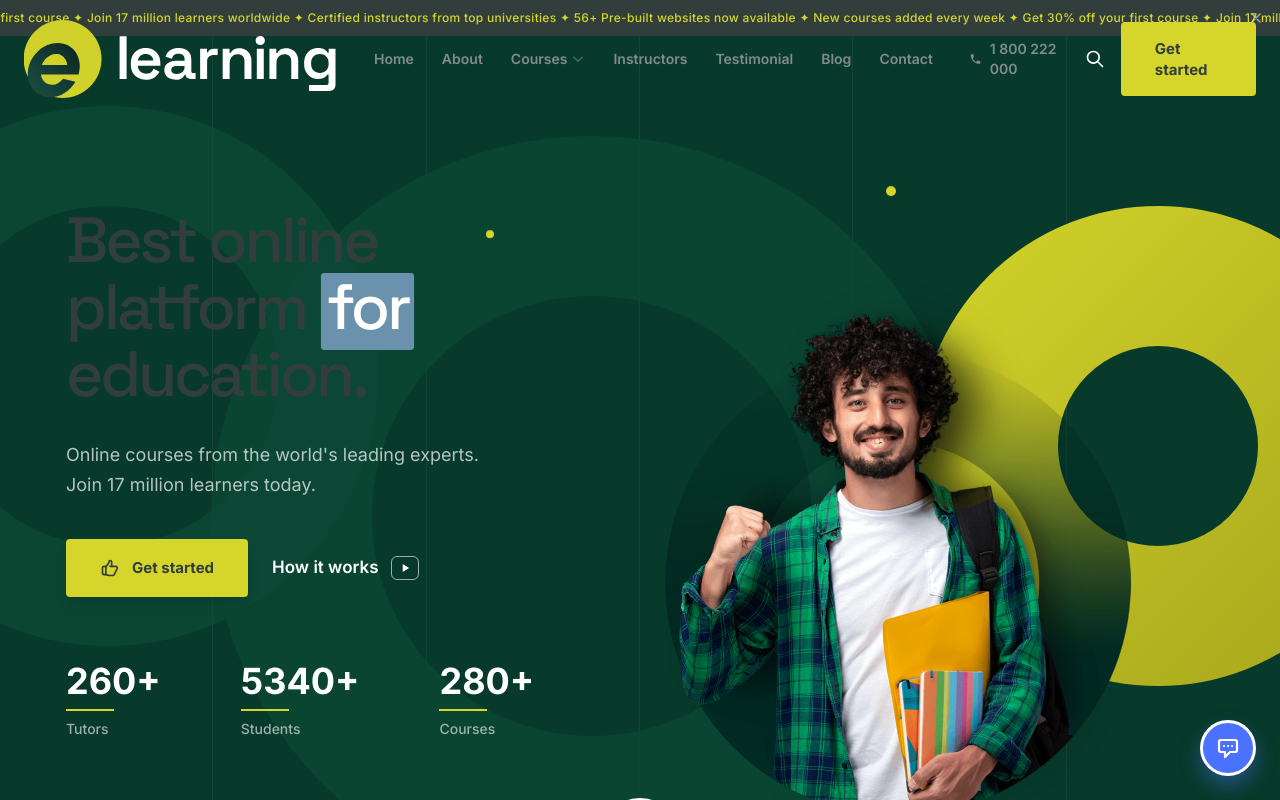
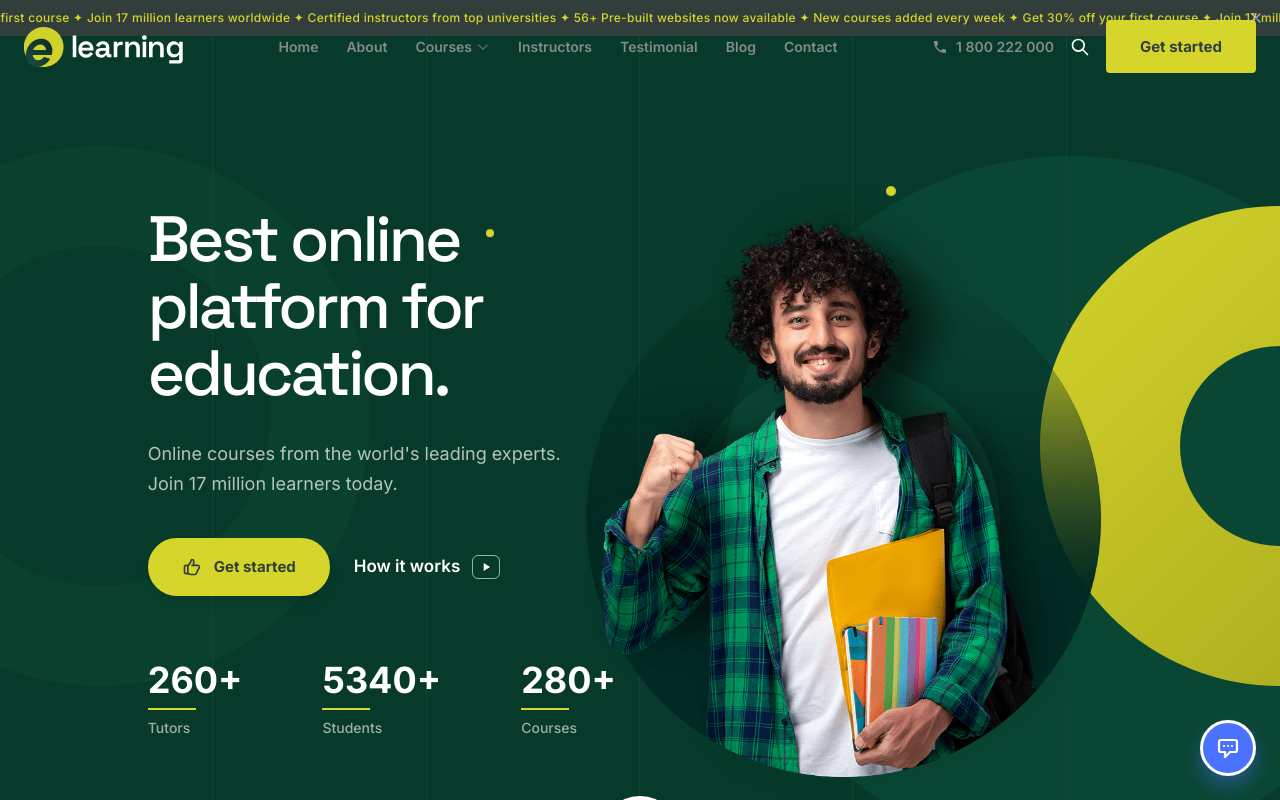
Before and after one commit to Mohit-Sony/polar-academy, a Next.js app: page / in a window 1280 px wide. Shown: the top 800 px of the page. Built offline with nearby package versions, Linux system fonts and the light colour scheme.

Commit message:
feat: add splash screen component and update HeroSection styling and layout

```diff
--- a/app/layout.tsx
+++ b/app/layout.tsx
@@ -28,6 +28,8 @@ export const metadata: Metadata = {
   },
 };
 
+import SplashScreen from "@/components/layout/SplashScreen";
+
 export default function RootLayout({
   children,
 }: Readonly<{
@@ -39,6 +41,7 @@ export default function RootLayout({
       className={`${inter.variable} ${spaceGrotesk.variable}`}
     >
       <body className="min-h-screen flex flex-col antialiased">
+        <SplashScreen />
         {children}
       </body>
     </html>
--- a/components/layout/Navbar.tsx
+++ b/components/layout/Navbar.tsx
@@ -48,10 +48,10 @@ export default function Navbar() {
           <Image
             src={scrolled ? "/images/demo-elearning-logo-black.svg" : "/images/demo-elearning-logo-white.svg"}
             alt="EduLearn"
-            width={140}
-            height={36}
+            width={160}
+            height={44}
             priority
-            className="h-8 w-auto"
+            className="w-[140px] md:w-[160px] h-auto object-contain"
           />
         </Link>
 
@@ -128,7 +128,7 @@ export default function Navbar() {
           {/* CTA */}
           <Link
             href="#courses"
-            className="btn-yellow text-sm"
+            className="btn-yellow text-sm whitespace-nowrap"
           >
             Get started
           </Link>
--- /dev/null
+++ b/components/layout/SplashScreen.tsx
@@ -0,0 +1,52 @@
+"use client";
+
+import { useEffect, useState } from "react";
+import Image from "next/image";
+
+export default function SplashScreen() {
+  const [show, setShow] = useState(true);
+  const [isFading, setIsFading] = useState(false);
+
+  useEffect(() => {
+    // Lock scrolling while splash screen is active
+    document.body.style.overflow = "hidden";
+
+    // Start fade out animation
+    const fadeTimer = setTimeout(() => {
+      setIsFading(true);
+    }, 1500);
+
+    // Completely remove component from DOM
+    const removeTimer = setTimeout(() => {
+      setShow(false);
+      document.body.style.overflow = "";
+    }, 2000);
+
+    return () => {
+      clearTimeout(fadeTimer);
+      clearTimeout(removeTimer);
+      document.body.style.overflow = "";
+    };
+  }, []);
+
+  if (!show) return null;
+
+  return (
+    <div
+      className={`fixed inset-0 z-[10000] bg-[#313E3B] flex items-center justify-center transition-opacity duration-500 ease-in-out ${
+        isFading ? "opacity-0 pointer-events-none" : "opacity-100"
+      }`}
+    >
+      <div className="animate-pulse">
+        <Image
+          src="/images/demo-elearning-logo-white.svg"
+          alt="EduLearn"
+          width={240}
+          height={66}
+          priority
+          className="w-[200px] md:w-[240px] h-auto object-contain"
+        />
+      </div>
+    </div>
+  );
+}
--- a/components/sections/HeroSection.tsx
+++ b/components/sections/HeroSection.tsx
@@ -12,21 +12,17 @@ export default function HeroSection() {
       </div>
 
       {/* 2. Left 'O' Shape (Thick Ring) */}
-      <div className="absolute top-[5%] left-[-15%] w-[600px] h-[600px] z-0 pointer-events-none opacity-40">
+      <div className="absolute top-[10%] left-[-200px] w-[600px] h-[600px] z-0 pointer-events-none opacity-20">
         <svg viewBox="0 0 600 600" fill="none" className="w-full h-full">
           <circle cx="300" cy="300" r="220" stroke="#125941" strokeWidth="100" />
         </svg>
       </div>
 
-      {/* 3. Center 'O' Shape (Large Thick Ring) */}
-      <div className="absolute top-[10%] left-[15%] w-[800px] h-[800px] z-0 pointer-events-none opacity-80">
-        <svg viewBox="0 0 800 800" fill="none" className="w-full h-full">
-          <circle cx="400" cy="400" r="300" stroke="#0B4835" strokeWidth="160" />
-        </svg>
-      </div>
+      {/* 3. Center Right Large Green Circle */}
+      <div className="absolute top-[15%] right-0 w-[700px] h-[700px] rounded-full bg-[#0d4f3b] z-0 pointer-events-none opacity-60 translate-x-[20%]"></div>
 
       {/* 4. Right Yellow 'O' Shape (Thick Ring) */}
-      <div className="absolute top-[20%] right-[-10%] w-[500px] h-[500px] z-0 pointer-events-none animate-float" style={{ animationDuration: '6s', animationDelay: '1s' }}>
+      <div className="absolute top-[20%] right-[-250px] w-[500px] h-[500px] z-0 pointer-events-none animate-float" style={{ animationDuration: '6s', animationDelay: '1s' }}>
         <svg viewBox="0 0 500 500" fill="none" className="w-full h-full">
           <circle cx="250" cy="250" r="170" stroke="url(#yellow_grad)" strokeWidth="140" />
           <defs>
@@ -48,12 +44,9 @@ export default function HeroSection() {
 
         {/* Left: Text Content */}
         <div className="max-w-xl">
-          <h1 className="text-white mb-8 leading-[1.1] animate-fadeInUp font-semibold tracking-tight text-5xl md:text-6xl lg:text-[4.5rem]">
+          <h1 className="mb-8 leading-[1.1] animate-fadeInUp font-bold tracking-tight text-5xl md:text-6xl lg:text-[4.8rem]" style={{ color: '#FFFFFF' }}>
             Best online <br />
-            platform <span className="relative inline-block mx-2">
-              <span className="absolute inset-0 bg-[#83a6cb]/80 -z-10 rounded-[3px] scale-[1.15] translate-y-1"></span>
-              <span className="relative z-10 text-white">for</span>
-            </span> <br />
+            platform for <br />
             education.
           </h1>
 
@@ -62,7 +55,7 @@ export default function HeroSection() {
           </p>
 
           <div className="flex flex-wrap items-center gap-6 mb-16 animate-fadeInUp" style={{ animationDelay: '0.2s' }}>
-            <Link href="#courses" className="btn-yellow px-8 py-3.5 rounded-full text-[#073A2A] font-semibold hover:bg-white hover:border-white transition-all shadow-lg hover:shadow-xl">
+            <Link href="#courses" className="btn-yellow px-8 py-3.5 !rounded-full text-[#073A2A] font-bold hover:bg-white hover:border-white transition-all shadow-lg hover:shadow-xl">
               <svg className="w-5 h-5 mr-1" fill="none" stroke="currentColor" viewBox="0 0 24 24">
                 <path strokeLinecap="round" strokeLinejoin="round" strokeWidth={2} d="M14 10h4.764a2 2 0 011.789 2.894l-3.5 7A2 2 0 0115.263 21h-4.017c-.163 0-.326-.02-.485-.06L7 20m7-10V5a2 2 0 00-2-2h-.095c-.5 0-.905.405-.905.905 0 .714-.211 1.412-.608 2.006L7 11v9m7-10h-2M7 20H5a2 2 0 01-2-2v-6a2 2 0 012-2h2.514" />
               </svg>
@@ -99,15 +92,15 @@ export default function HeroSection() {
         </div>
 
         {/* Right: Hero Image */}
-        <div className="relative hidden lg:flex items-end justify-center h-full animate-fadeInUp" style={{ animationDelay: '0.2s' }}>
-          <div className="relative w-[550px] h-[650px] z-10 bottom-[-40px]">
+        <div className="relative hidden lg:flex items-end justify-end h-[600px] w-full animate-fadeInUp" style={{ animationDelay: '0.2s' }}>
+          <div className="absolute top-1/2 right-0 -translate-y-1/2 w-[130%] max-w-[850px] h-[110%] z-10 pointer-events-none translate-x-[10%]">
             <Image
               src="/images/demo-elearning-hero-banner-01.webp"
               alt="Student"
               fill
               className="object-contain object-bottom"
               priority
-              sizes="(max-width: 1024px) 100vw, 550px"
+              sizes="(max-width: 1024px) 100vw, 850px"
             />
           </div>
         </div>
```
Also changed, not shown: public/images/logo-polar.png (added).
